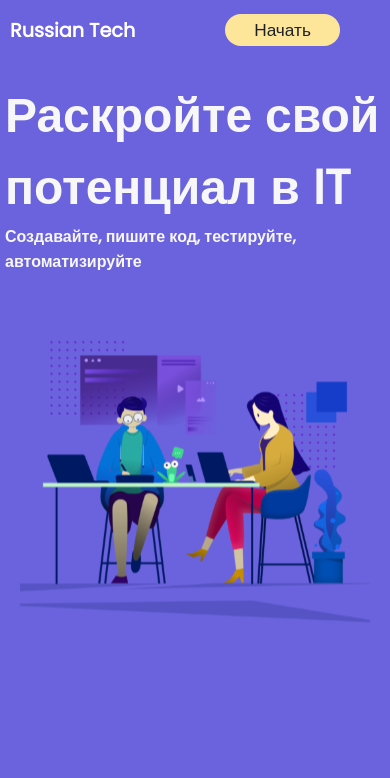
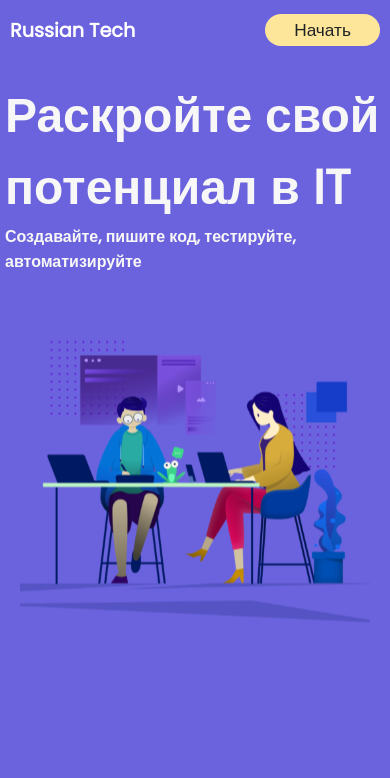
Before and after one commit to RussianTech-IT/React-web, a React (Create React App) app in the folder frontend/: page / in a window 390 px wide. Shown: the top 778 px of the page. Built offline with nearby package versions, Linux system fonts and the light colour scheme.

Commit message:
Fix style

```diff
--- a/frontend/src/pages/Start/Start.css
+++ b/frontend/src/pages/Start/Start.css
@@ -221,7 +221,7 @@ p {
   }
 
   .btn-main {
-    margin-right: 10  px;
+    margin-right: 10px;
   }
 
   .left-position {
```
